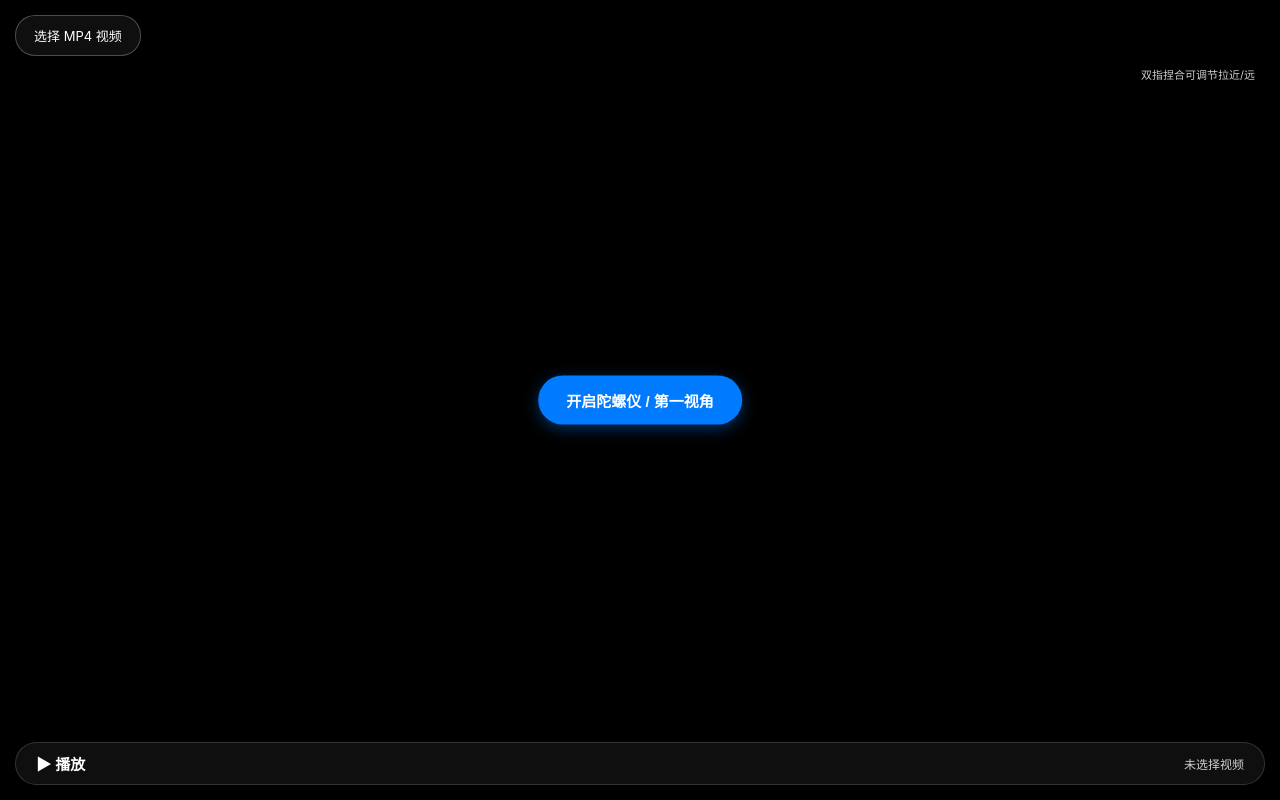
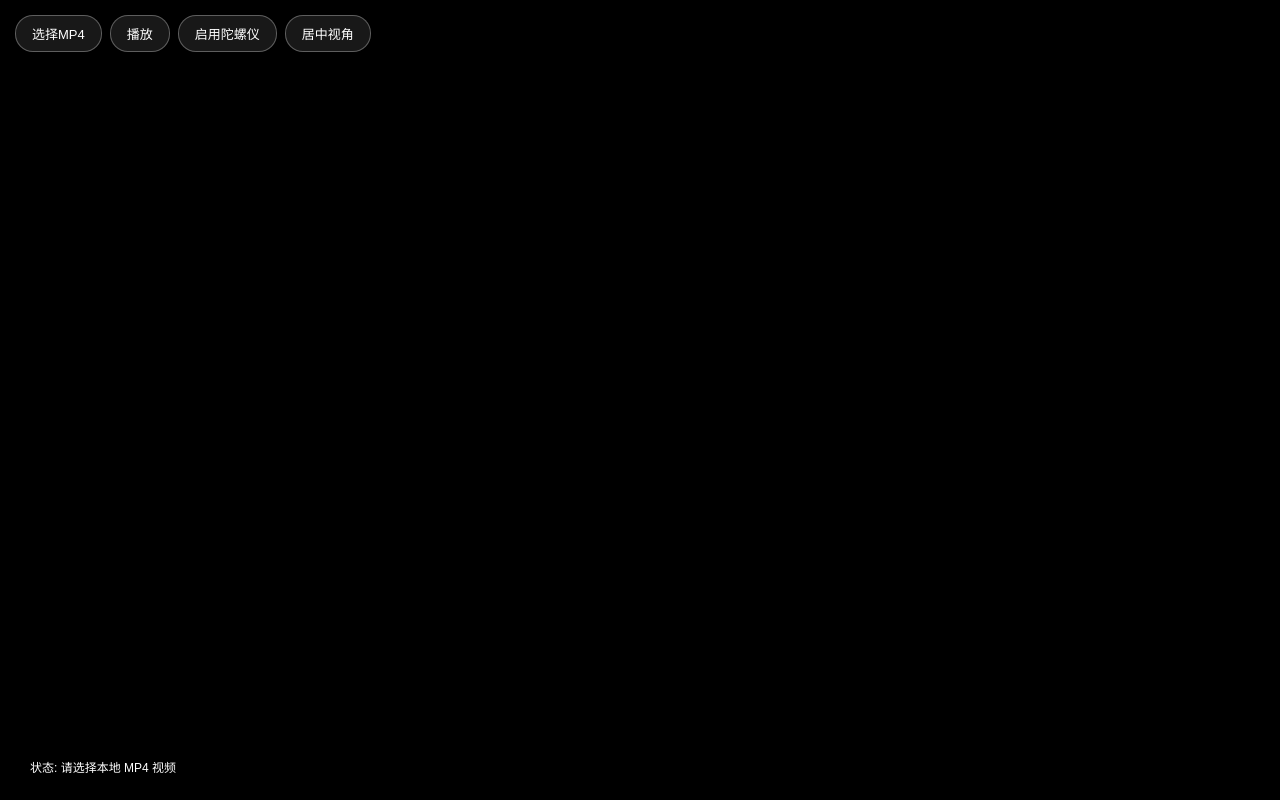
Before and after one commit to quyanjun1204-blip/vr180-player, a plain HTML site: page index.html in a window 1280 px wide. Drawn offline with nearby package versions, Linux system fonts and the light colour scheme; animation ran at ten frames a second.

Commit message:
Add files via upload

```diff
--- a/index.html
+++ b/index.html
@@ -3,14 +3,13 @@
 <head>
   <meta charset="UTF-8">
   <meta name="viewport" content="width=device-width, initial-scale=1.0, user-scalable=no, maximum-scale=1.0">
-  <title>180° 第一视角 VR 播放器</title>
+  <title>平铺正向 VR 视频播放器</title>
   <style>
     * { box-sizing: border-box; margin: 0; padding: 0; }
-    body, html { width: 100%; height: 100%; overflow: hidden; background: #000; font-family: -apple-system, BlinkMacSystemFont, "Segoe UI", Roboto, sans-serif; }
+    body, html { width: 100%; height: 100%; overflow: hidden; background: #000; font-family: sans-serif; }
 
     #canvas-container { width: 100%; height: 100%; position: absolute; top: 0; left: 0; }
 
-    /* 前端控制界面 */
     #ui {
       position: absolute; top: 0; left: 0; width: 100%; height: 100%;
       z-index: 10; pointer-events: none;
@@ -18,114 +17,89 @@
     }
     .interactive { pointer-events: auto; }
 
-    .btn-label {
-      background: rgba(20, 20, 20, 0.75); color: #fff; padding: 10px 18px;
-      border-radius: 20px; border: 1px solid rgba(255, 255, 255, 0.25); font-size: 13px;
-      backdrop-filter: blur(8px); display: inline-block; cursor: pointer;
+    .btn {
+      background: rgba(30, 30, 30, 0.8); color: #fff; padding: 8px 16px;
+      border-radius: 18px; border: 1px solid rgba(255, 255, 255, 0.3); font-size: 13px;
+      cursor: pointer; backdrop-filter: blur(5px);
     }
 
-    #controls {
-      background: rgba(20, 20, 20, 0.75); padding: 10px 20px; border-radius: 25px;
-      display: flex; align-items: center; justify-content: space-between; color: #fff;
-      backdrop-filter: blur(8px); border: 1px solid rgba(255, 255, 255, 0.15);
-    }
-    #play-btn { background: none; border: none; color: #fff; font-size: 15px; cursor: pointer; font-weight: bold; }
-
-    #sensor-btn {
-      position: absolute; top: 50%; left: 50%; transform: translate(-50%, -50%);
-      background: #007aff; color: white; border: none; padding: 14px 28px;
-      border-radius: 30px; font-size: 15px; font-weight: bold; z-index: 20;
-      box-shadow: 0 4px 15px rgba(0, 122, 255, 0.4); cursor: pointer;
-    }
-
-    /* 沉浸感调节调焦提示 */
-    #fov-hint {
-      position: absolute; top: 60px; right: 15px;
-      background: rgba(0,0,0,0.5); color: #ccc; font-size: 11px;
-      padding: 6px 10px; border-radius: 12px; backdrop-filter: blur(4px);
+    #top-bar { display: flex; gap: 8px; flex-wrap: wrap; }
+    #bottom-bar {
+      background: rgba(0,0,0,0.7); padding: 10px 15px; border-radius: 20px;
+      color: #fff; font-size: 12px; display: flex; justify-content: space-between; align-items: center;
     }
   </style>
-  <!-- 引入 Three.js 引擎 (极速 CDN) -->
   <script src="https://cdn.bootcdn.net/ajax/libs/three.js/r128/three.min.js"></script>
 </head>
 <body>
 
-  <button id="sensor-btn" class="interactive">开启陀螺仪 / 第一视角</button>
-
   <div id="ui">
-    <div style="display: flex; justify-content: space-between; align-items: flex-start;">
-      <label class="btn-label interactive">
-         选择 MP4 视频
+    <div id="top-bar">
+      <label class="btn interactive">
+        选择MP4
         <input type="file" id="video-file" accept="video/*" style="display:none;">
       </label>
-      <div id="fov-hint"> 双指捏合可调节拉近/远</div>
+      <button id="play-btn" class="btn interactive">播放</button>
+      <button id="sensor-btn" class="btn interactive">启用陀螺仪</button>
+      <button id="reset-btn" class="btn interactive">居中视角</button>
     </div>
 
-    <div id="controls" class="interactive">
-      <button id="play-btn">▶ 播放</button>
-      <span id="file-name" style="font-size:12px; opacity:0.8; max-width: 180px; overflow: hidden; text-overflow: ellipsis; white-space: nowrap;">未选择视频</span>
+    <div id="bottom-bar">
+      <span id="status">状态: 请选择本地 MP4 视频</span>
     </div>
   </div>
 
   <div id="canvas-container"></div>
-
   <video id="video" loop playsinline webkit-playsinline crossorigin="anonymous" style="display:none;"></video>
 
   <script>
     const video = document.getElementById('video');
     const fileInput = document.getElementById('video-file');
     const playBtn = document.getElementById('play-btn');
-    const fileName = document.getElementById('file-name');
     const sensorBtn = document.getElementById('sensor-btn');
+    const resetBtn = document.getElementById('reset-btn');
+    const statusText = document.getElementById('status');
 
-    // 1. 初始化 3D 引擎与相机
+    // 1. 初始化 Scene & Camera
     const container = document.getElementById('canvas-container');
     const scene = new THREE.Scene();
 
-    // 透视相机设置：85度 FOV 贴近人类人眼第一视角自然视场
-    const camera = new THREE.PerspectiveCamera(85, window.innerWidth / window.innerHeight, 0.1, 1000);
-    const renderer = new THREE.WebGLRenderer({ antialias: true, alpha: false });
+    // 60度 FOV，避免视角拉伸过猛
+    const camera = new THREE.PerspectiveCamera(60, window.innerWidth / window.innerHeight, 0.1, 1000);
+    const renderer = new THREE.WebGLRenderer({ antialias: true });
     renderer.setSize(window.innerWidth, window.innerHeight);
     renderer.setPixelRatio(Math.min(window.devicePixelRatio, 2));
     container.appendChild(renderer.domElement);
 
-    // 2. 创建防扁平的 180 度第一视角半球体 (180 Dome Geometry)
+    // 2. 贴图与几何体纠正（正向 + 放大平铺）
     const texture = new THREE.VideoTexture(video);
     texture.minFilter = THREE.LinearFilter;
     texture.magFilter = THREE.LinearFilter;
-    texture.format = THREE.RGBAFormat;
 
-    // 参数分析：半径 10，经线切片 64，纬线切片 32，经度范围 Math.PI (即180度)
-    const geometry = new THREE.SphereGeometry(10, 64, 32, Math.PI / 2, Math.PI, 0, Math.PI);
+    // 创建平铺微曲面巨幕 (半径 12，弧度适当放平)
+    const geometry = new THREE.SphereGeometry(12, 64, 32, Math.PI * 0.25, Math.PI * 0.5, Math.PI * 0.2, Math.PI * 0.6);
 
-    // 翻转几何体让纹理贴在半球内侧（人站在球心往外看）
+    // 内侧可见
     geometry.scale(-1, 1, 1);
 
     const material = new THREE.MeshBasicMaterial({ map: texture, side: THREE.DoubleSide });
-    const domeMesh = new THREE.Mesh(geometry, material);
+    const mesh = new THREE.Mesh(geometry, material);
 
-    // 旋转半球使正面朝向摄像机
-    domeMesh.rotation.y = -Math.PI / 2;
-    scene.add(domeMesh);
+    // 【关键纠正】：翻转 180 度矫正画面颠倒，并调整正面居中
+    mesh.rotation.z = Math.PI;
+    mesh.rotation.y = Math.PI / 2;
+    scene.add(mesh);
 
-    camera.position.set(0, 0, 0.1); // 相机置于第一视角球心
+    camera.position.set(0, 0, 0);
 
-    // 3. 视角控制（触摸拖拽 + 陀螺仪 + 双指缩放）
+    // 3. 视角拖拽与陀螺仪
     let lon = 0, lat = 0;
     let startX = 0, startY = 0;
-    let touchDistance = 0;
 
-    // 滑动控制
     window.addEventListener('touchstart', (e) => {
       if (e.touches.length === 1) {
         startX = e.touches[0].clientX;
         startY = e.touches[0].clientY;
-      } else if (e.touches.length === 2) {
-        // 双指捏合计算
-        touchDistance = Math.hypot(
-          e.touches[0].clientX - e.touches[1].clientX,
-          e.touches[0].clientY - e.touches[1].clientY
-        );
       }
     });
 
@@ -135,31 +109,31 @@
         const deltaY = e.touches[0].clientY - startY;
         startX = e.touches[0].clientX;
         startY = e.touches[0].clientY;
-        lon -= deltaX * 0.25;
-        lat += deltaY * 0.25;
-        lat = Math.max(-80, Math.min(80, lat));
-      } else if (e.touches.length === 2) {
-        // 调节视场角 FOV（防止人物太近或太远拉伸）
-        const newDist = Math.hypot(
-          e.touches[0].clientX - e.touches[1].clientX,
-          e.touches[0].clientY - e.touches[1].clientY
-        );
-        const factor = touchDistance / newDist;
-        touchDistance = newDist;
-        camera.fov = Math.max(45, Math.min(105, camera.fov * factor));
-        camera.updateProjectionMatrix();
+        lon -= deltaX * 0.2;
+        lat += deltaY * 0.2;
+        lat = Math.max(-60, Math.min(60, lat));
       }
     });
 
-    // 开启陀螺仪
+    // 重置视角居中
+    resetBtn.addEventListener('click', () => {
+      lon = 0;
+      lat = 0;
+      camera.rotation.set(0, 0, 0);
+    });
+
+    // 启用陀螺仪
     sensorBtn.addEventListener('click', () => {
-      sensorBtn.style.display = 'none';
       if (typeof DeviceOrientationEvent !== 'undefined' && typeof DeviceOrientationEvent.requestPermission === 'function') {
         DeviceOrientationEvent.requestPermission().then(state => {
-          if (state === 'granted') window.addEventListener('deviceorientation', handleOrientation);
+          if (state === 'granted') {
+            window.addEventListener('deviceorientation', handleOrientation);
+            statusText.textContent = '状态: 陀螺仪已连接';
+          }
         });
       } else {
         window.addEventListener('deviceorientation', handleOrientation);
+        statusText.textContent = '状态: 陀螺仪已连接';
       }
     });
 
@@ -172,14 +146,14 @@
       }
     }
 
-    // 4. 文件加载与播放
+    // 4. 视频播放
     fileInput.addEventListener('change', (e) => {
       const file = e.target.files[0];
       if (file) {
         video.src = URL.createObjectURL(file);
-        fileName.textContent = file.name;
         video.play();
-        playBtn.textContent = '❚❚ 暂停';
+        playBtn.textContent = '暂停';
+        statusText.textContent = '状态: 正在播放 ' + file.name;
       }
     });
 
@@ -187,18 +161,16 @@
       if (!video.src) return;
       if (video.paused) {
         video.play();
-        playBtn.textContent = '❚❚ 暂停';
+        playBtn.textContent = '暂停';
       } else {
         video.pause();
-        playBtn.textContent = '▶ 播放';
+        playBtn.textContent = '播放';
       }
     });
 
-    // 5. 逐帧渲染与视线计算
+    // 渲染循环
     function animate() {
       requestAnimationFrame(animate);
-      if (sensorBtn.style.display !== 'none') {
-        // 未开启陀螺仪时使用触屏滑动视线
       const phi = THREE.MathUtils.degToRad(90 - lat);
       const theta = THREE.MathUtils.degToRad(lon);
       const target = new THREE.Vector3(
@@ -207,12 +179,10 @@
         500 * Math.sin(phi) * Math.sin(theta)
       );
       camera.lookAt(target);
-      }
       renderer.render(scene, camera);
     }
     animate();
 
-    // 窗口自适应
     window.addEventListener('resize', () => {
       camera.aspect = window.innerWidth / window.innerHeight;
       camera.updateProjectionMatrix();
```
Lines whose indentation alone changed are shown as unchanged.
